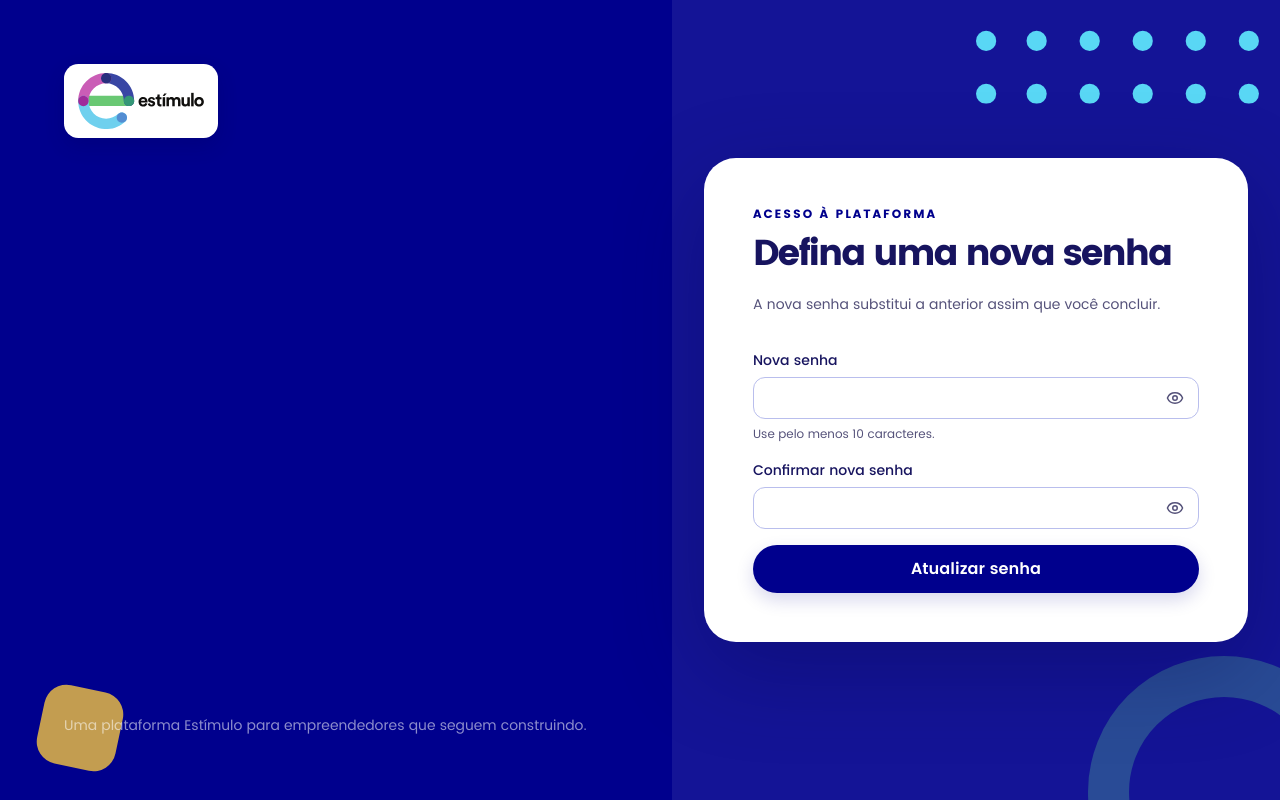
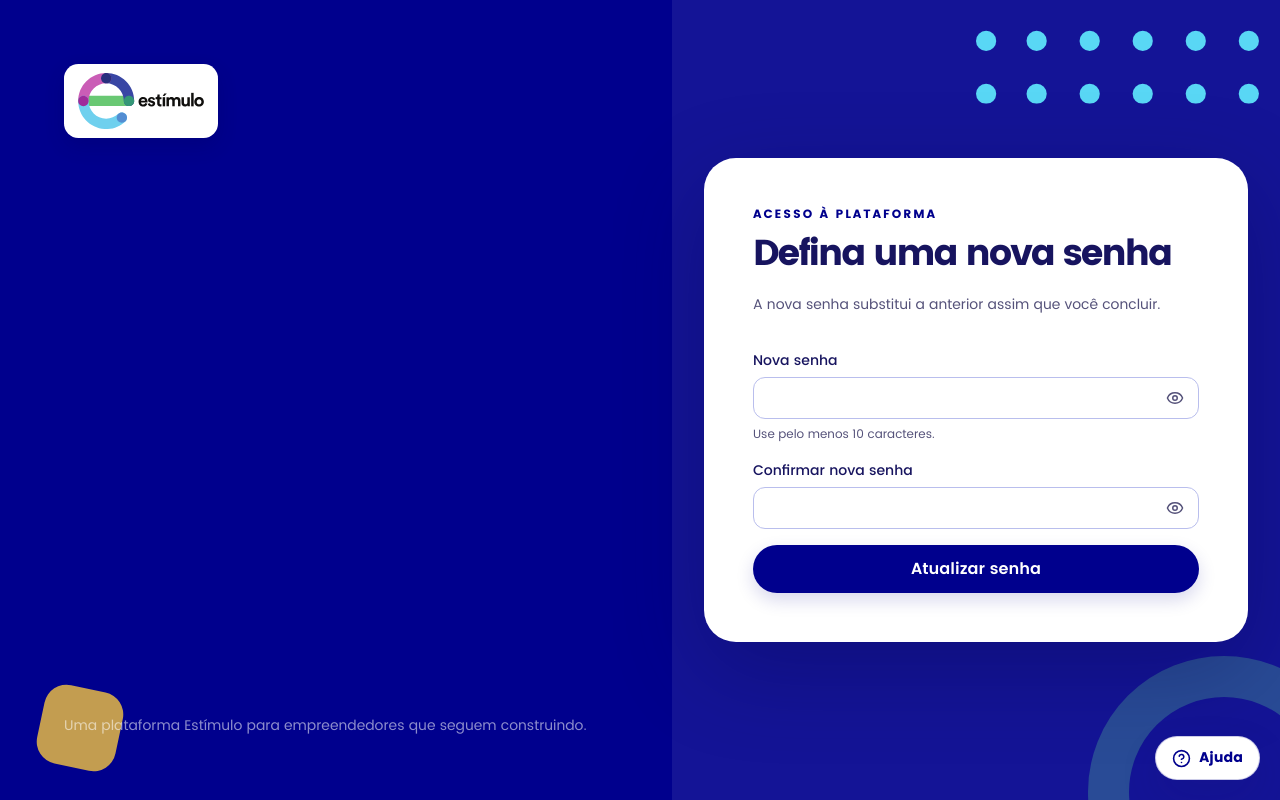
Before and after one commit to pablo-marchina/LMS-estimulo, a Next.js app in the folder apps/web/: page /redefinir-senha in a window 1280 px wide. Built offline with nearby package versions, Linux system fonts and the light colour scheme; no server answers.

Commit message:
feat(support): expose help across the platform

```diff
--- a/apps/web/app/layout.tsx
+++ b/apps/web/app/layout.tsx
@@ -2,6 +2,7 @@ import type { Metadata, Viewport } from "next";
 import { Suspense } from "react";
 import { InterfaceContentProvider } from "@/components/interface-content-provider";
 import { NavigationFeedback } from "@/components/navigation-feedback";
+import { SupportButton } from "@/components/support-button";
 import { getPublishedInterfaceContent } from "@/lib/interface-content/runtime";
 import "./globals.css";
 import "./brand-motion.css";
@@ -30,6 +31,7 @@ export default async function RootLayout({ children }: Readonly<{ children: Reac
             <NavigationFeedback />
           </Suspense>
           {children}
+          <SupportButton />
         </InterfaceContentProvider>
       </body>
     </html>
```
